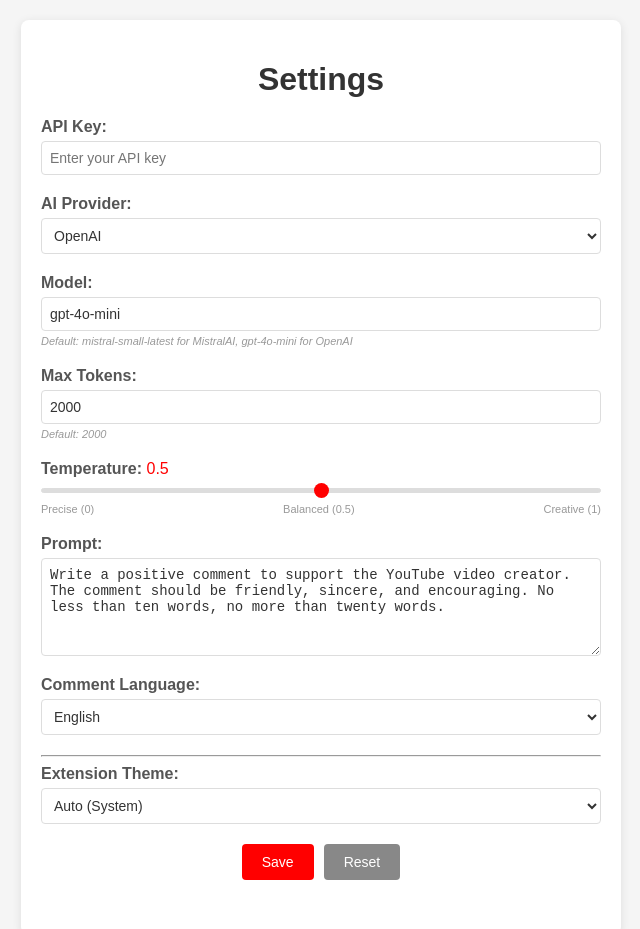
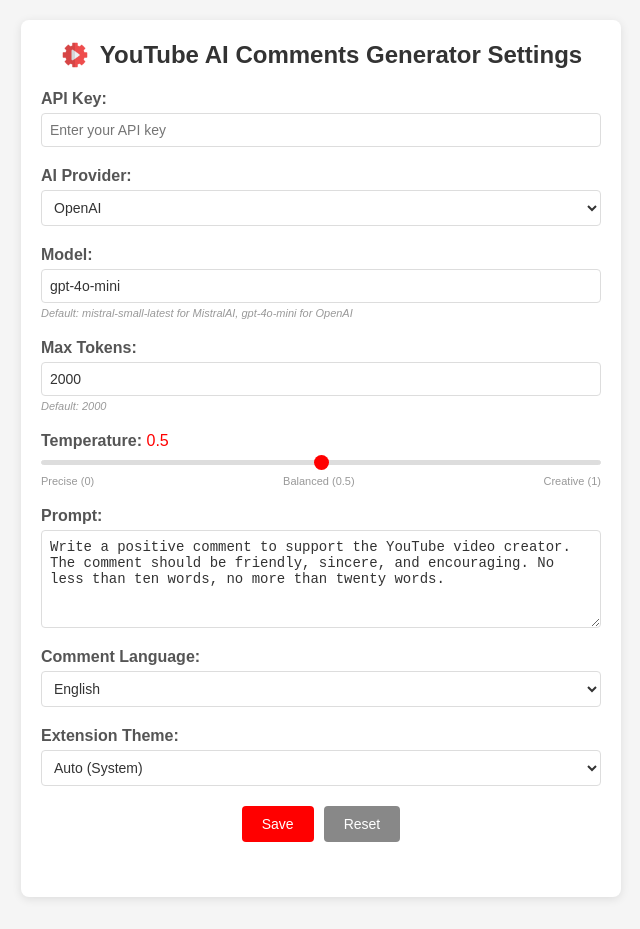
Before and after one commit to Sigmanor/yt-ai-comments, a browser extension: page src/options.html in a window 1280 px wide. Shown: the top 929 px of the page, without its empty margins (319-959 px from the left). Drawn offline with Linux system fonts and the light colour scheme.

Commit message:
fix: removed unnecessary horizontal rule and added extension icon and title to the settings page

```diff
--- a/src/options.html
+++ b/src/options.html
@@ -10,7 +10,10 @@
 
 <body>
   <div class="container">
-    <h1>Settings</h1>
+    <div style="display: flex; align-items: center; justify-content: center; margin-bottom: 20px;">
+      <img src="icons/icon48.png" alt="Extension Icon" style="width: 30px; height: 30px; margin-right: 10px;">
+      <h2 style="margin: 0;">YouTube AI Comments Generator Settings</h2>
+    </div>
 
     <div class="option-group">
       <label for="api-key">API Key:</label>
@@ -66,8 +69,6 @@
       </select>
     </div>
 
-    <hr>
-
     <div class="option-group">
       <label for="theme">Extension Theme:</label>
       <select id="theme" style="width: 100%; box-sizing: border-box;">
```
